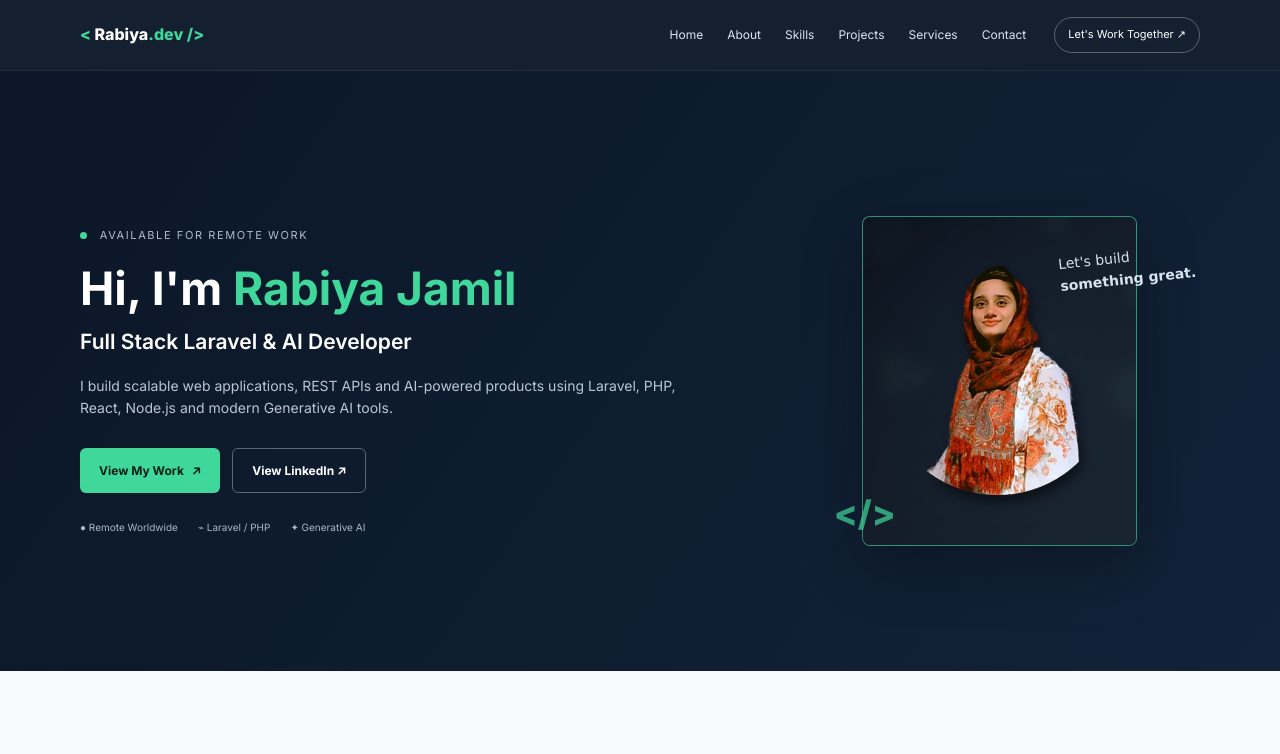
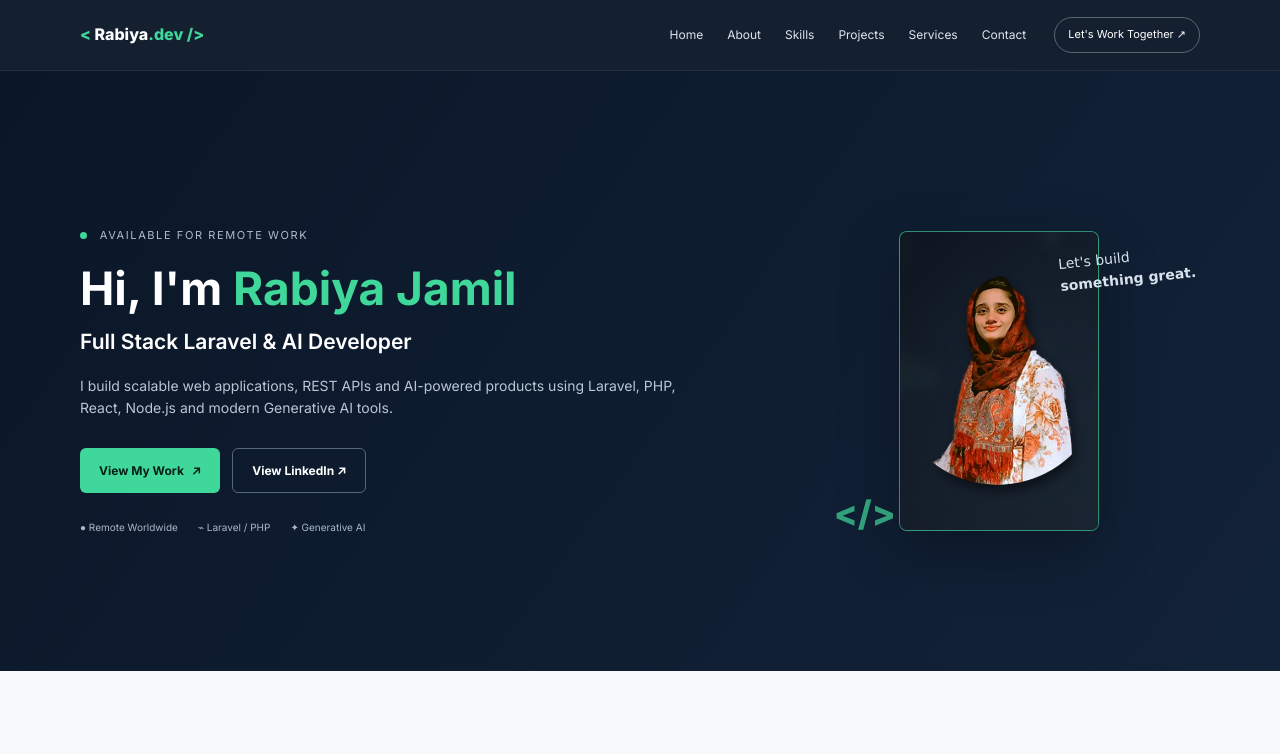
Before and after one commit to biabatool786/portfolio, a plain HTML site: page index.html in a window 1280 px wide. Shown: the top 754 px of the page. Drawn offline with Linux system fonts and the light colour scheme.

Commit message:
Update style.css

```diff
--- a/style.css
+++ b/style.css
@@ -24,7 +24,7 @@ a{text-decoration:none;color:inherit}
 .btn-outline{border:1px solid #56667b;color:#fff}.btn-outline:hover{border-color:var(--green);color:var(--green)}
 .hero-meta{display:flex;flex-wrap:wrap;gap:20px;margin-top:26px;color:#aab7c6;font-size:10px}
 .hero-visual{position:relative;display:flex;justify-content:center;align-items:center;min-height:390px}
-.photo-frame{width:275px;height:330px;border:1px solid rgba(64,216,154,.6);border-radius:8px;overflow:hidden;position:relative;background:linear-gradient(135deg,#243a50,#0e1a2b);box-shadow:0 20px 60px rgba(0,0,0,.28)}
+.photo-frame{width:200px;height:300px;border:1px solid rgba(64,216,154,.6);border-radius:8px;overflow:hidden;position:relative;background:linear-gradient(135deg,#243a50,#0e1a2b);box-shadow:0 20px 60px rgba(0,0,0,.28)}
 .photo-frame img{width:100%;height:100%;object-fit:cover}
 .photo-fallback{position:absolute;inset:0;display:flex;flex-direction:column;align-items:center;justify-content:center;color:#7890a5}
 .photo-frame:not(.photo-placeholder) .photo-fallback{display:none}
```
